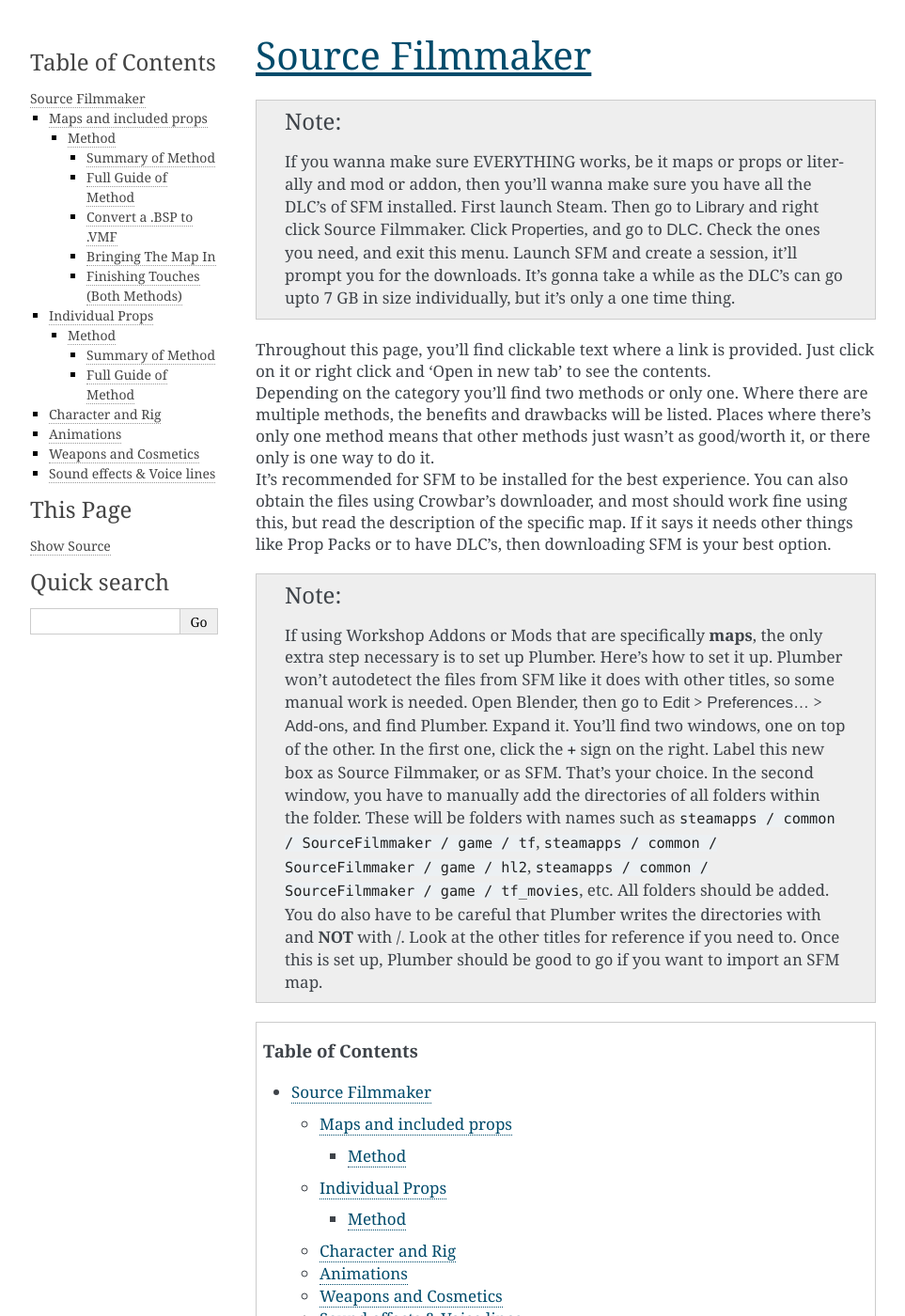
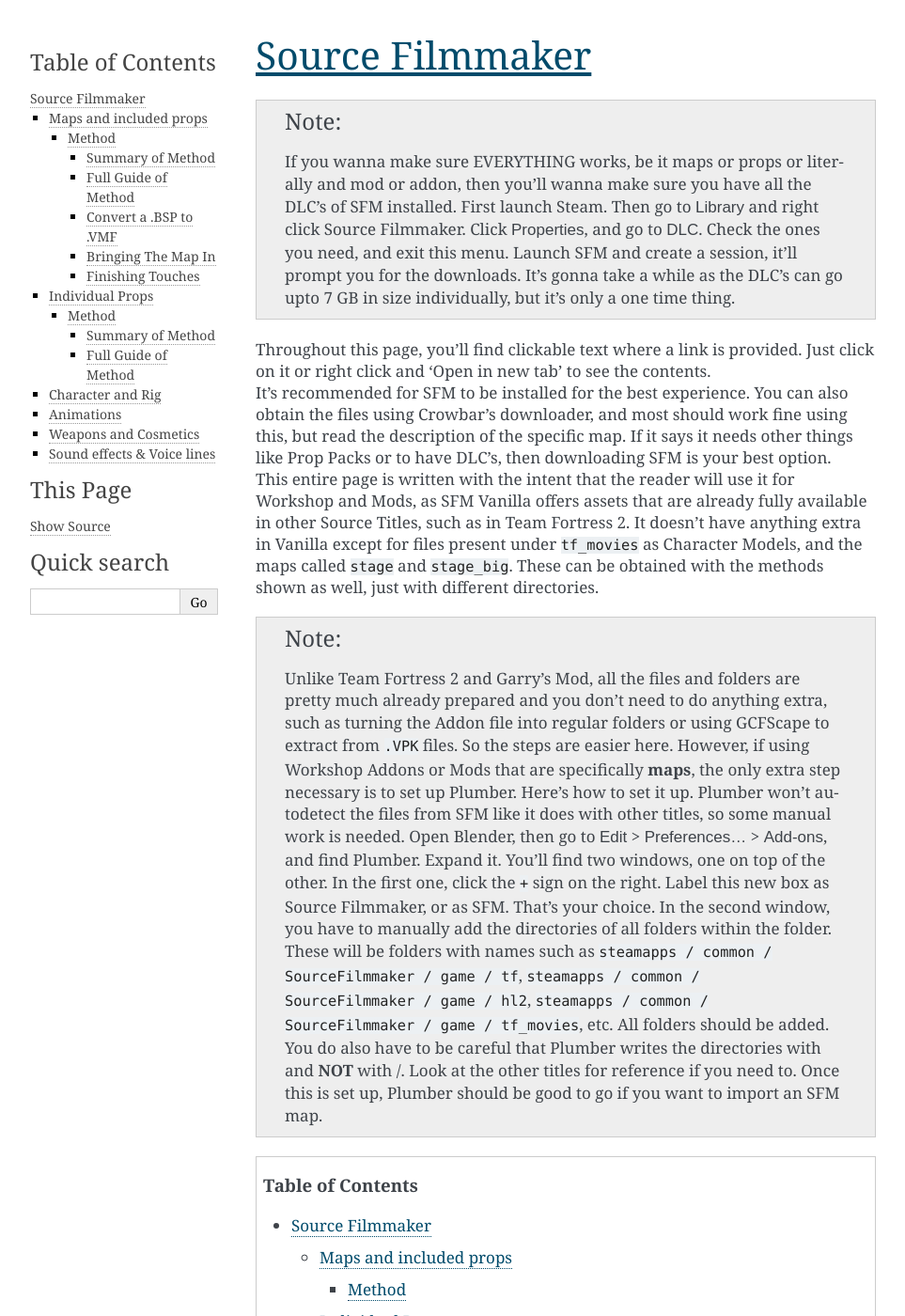
Before and after one commit to espiondev/source2blender, a Sphinx documentation site: the page built from docs/source/SFM.rst, in a window 1280 px wide and 1400 px high. Shown: the whole window at 94% size, without its empty margins (148-1111 px from the left). Built offline with Sphinx 7.4.7, drawn with Linux system fonts in a browser that asks for light colours; pages that are not in the unit, such as notebooks, are missing from menus; some of the changed text lies outside the part shown.

Commit message:
Update SFM.rst

```diff
--- a/docs/source/SFM.rst
+++ b/docs/source/SFM.rst
@@ -8,14 +8,14 @@
     If you wanna make sure EVERYTHING works, be it maps or props or literally and mod or addon, then you'll wanna make sure you have all the DLC's of SFM installed. First launch Steam. Then go to :guilabel:`Library` and right click Source Filmmaker. Click :guilabel:`Properties`, and go to :guilabel:`DLC`. Check the ones you need, and exit this menu. Launch SFM and create a session, it'll prompt you for the downloads. It's gonna take a while as the DLC's can go upto 7 GB in size individually, but it's only a one time thing.
 
 | Throughout this page, you'll find clickable text where a link is provided. Just click on it or right click and 'Open in new tab' to see the contents.
-| Depending on the category you'll find two methods or only one. Where there are multiple methods, the benefits and drawbacks will be listed. Places where there's only one method means that other methods just wasn't as good/worth it, or there only is one way to do it.
 | It's recommended for SFM to be installed for the best experience. You can also obtain the files using Crowbar's downloader, and most should work fine using this, but read the description of the specific map. If it says it needs other things like Prop Packs or to have DLC's, then downloading SFM is your best option.
+| This entire page is written with the intent that the reader will use it for Workshop and Mods, as SFM Vanilla offers assets that are already fully available in other Source Titles, such as in Team Fortress 2. It doesn't have anything extra in Vanilla except for files present under ``tf_movies`` as Character Models, and the maps called ``stage`` and ``stage_big``. These can be obtained with the methods shown as well, just with different directories.
 
 .. note::
 
-    If using Workshop Addons or Mods that are specifically **maps**, the only extra step necessary is to set up Plumber. Here's how to set it up.
-    Plumber won't autodetect the files from SFM like it does with other titles, so some manual work is needed. Open Blender, then go to :guilabel:`Edit` > :guilabel:`Preferences...` > :guilabel:`Add-ons`, and find Plumber. Expand it.
-    You'll find two windows, one on top of the other. In the first one, click the ``+`` sign on the right. Label this new box as Source Filmmaker, or as SFM. That's your choice. In the second window, you have to manually add the directories of all folders within the folder. These will be folders with names such as ``steamapps / common / SourceFilmmaker / game / tf``, ``steamapps / common / SourceFilmmaker / game / hl2``, ``steamapps / common / SourceFilmmaker / game / tf_movies``, etc. All folders should be added. You do also have to be careful that Plumber writes the directories with \ and **NOT** with /. Look at the other titles for reference if you need to. Once this is set up, Plumber should be good to go if you want to import an SFM map.
+    Unlike Team Fortress 2 and Garry's Mod, all the files and folders are pretty much already prepared and you don't need to do anything extra, such as turning the Addon file into regular folders or using GCFScape to extract from ``.VPK`` files. So the steps are easier here.
+    However, if using Workshop Addons or Mods that are specifically **maps**, the only extra step necessary is to set up Plumber. Here's how to set it up.
+    Plumber won't autodetect the files from SFM like it does with other titles, so some manual work is needed. Open Blender, then go to :guilabel:`Edit` > :guilabel:`Preferences...` > :guilabel:`Add-ons`, and find Plumber. Expand it. You'll find two windows, one on top of the other. In the first one, click the ``+`` sign on the right. Label this new box as Source Filmmaker, or as SFM. That's your choice. In the second window, you have to manually add the directories of all folders within the folder. These will be folders with names such as ``steamapps / common / SourceFilmmaker / game / tf``, ``steamapps / common / SourceFilmmaker / game / hl2``, ``steamapps / common / SourceFilmmaker / game / tf_movies``, etc. All folders should be added. You do also have to be careful that Plumber writes the directories with \ and **NOT** with /. Look at the other titles for reference if you need to. Once this is set up, Plumber should be good to go if you want to import an SFM map.
 
 
 .. contents:: Table of Contents
@@ -109,8 +109,8 @@
 
 .. _sfm_finishing_touches:
 
-Finishing Touches (Both Methods)
-""""""""""""""""""""""""""""""""
+Finishing Touches
+"""""""""""""""""
 
 * Use :guilabel:`Material Preview` mode to confirm that all materials are actually fully functional before you do anything else. All textures should be visible and no part of the map should be white.
 * Use Eevee if you want a true Source look. Cycles will get you very different results.
```
Also changed, not shown: other parts of docs/source/SFM.rst (+1 -1 lines).
